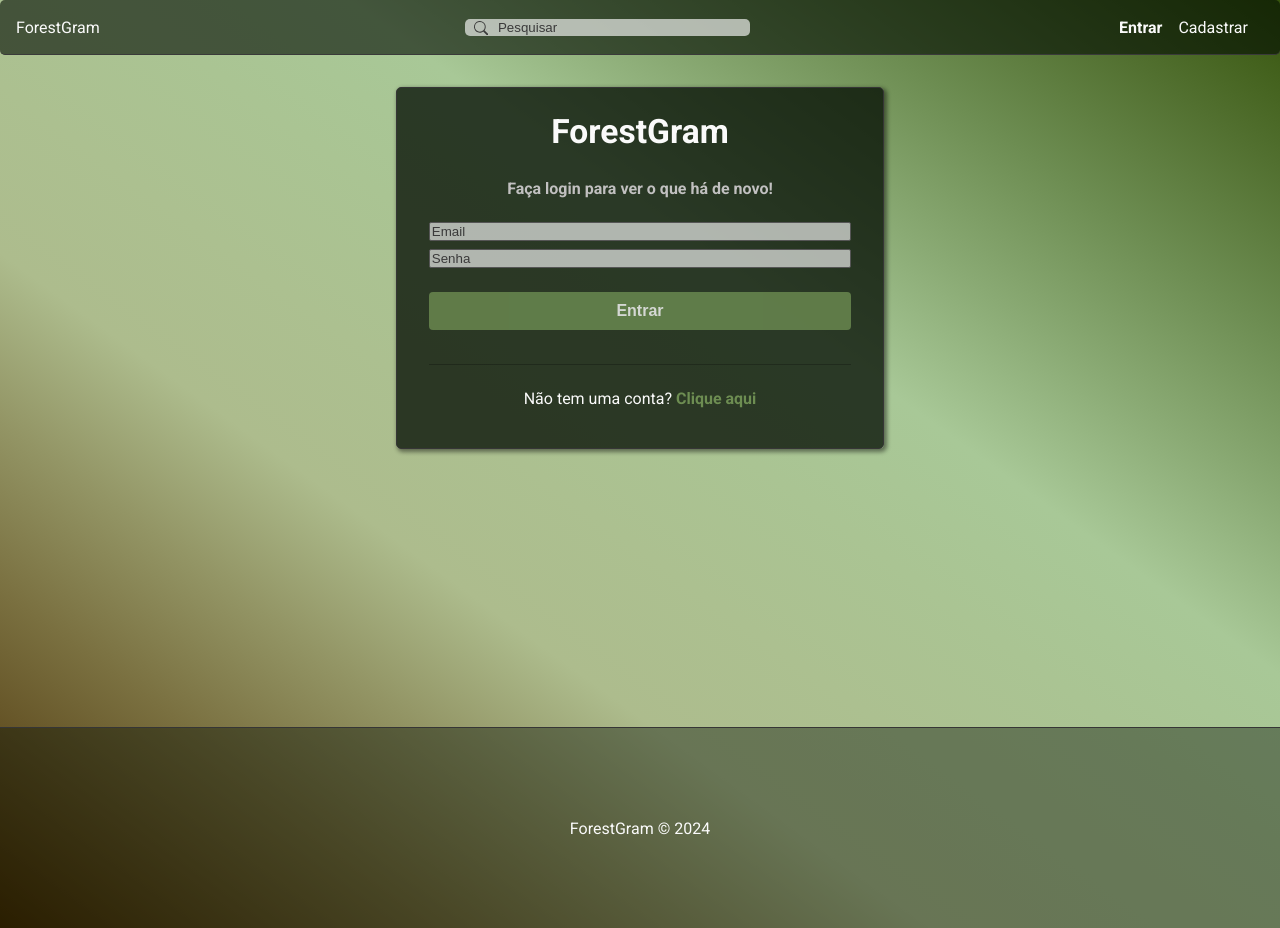
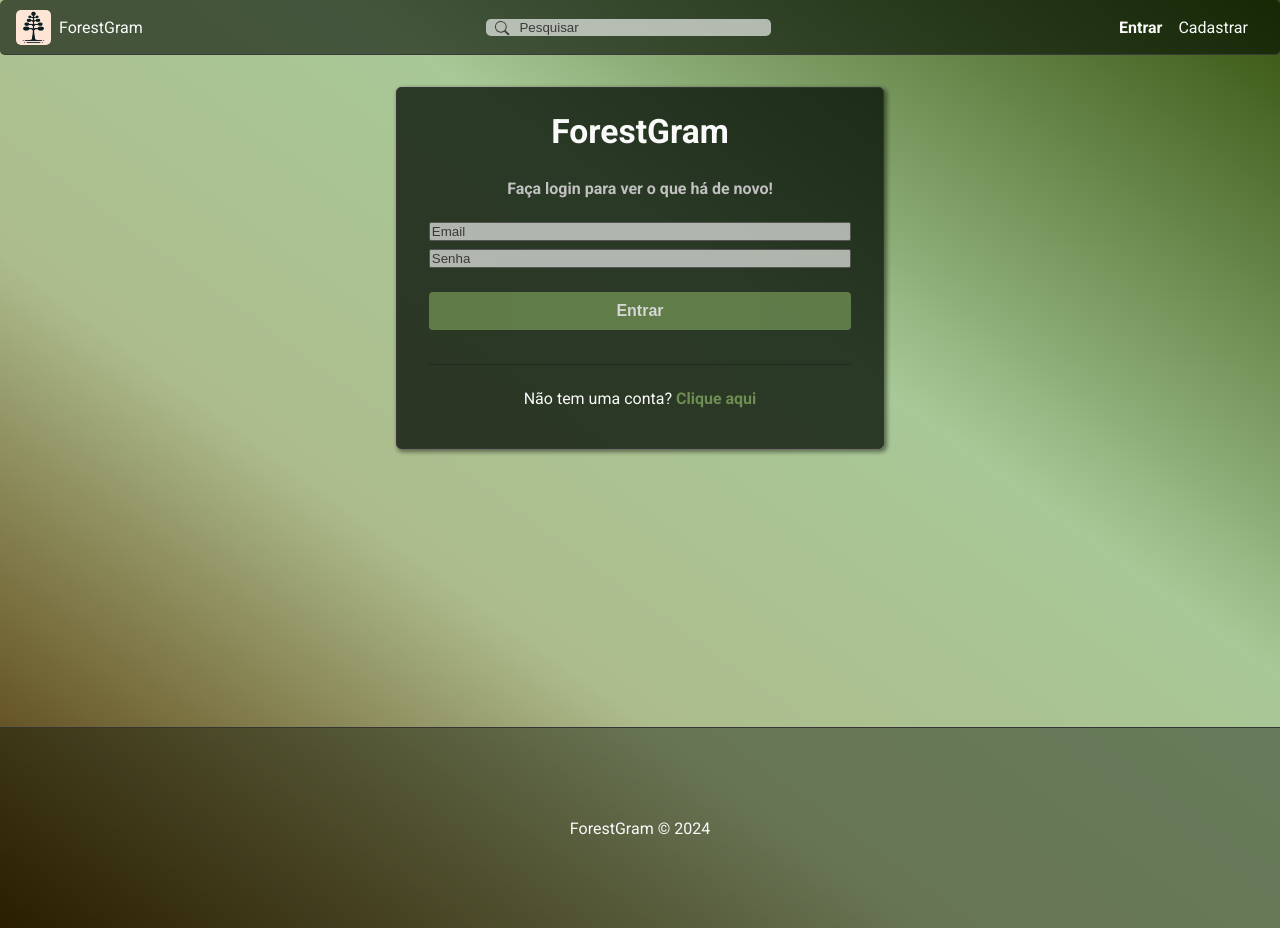
Before and after one commit to Rodrigo-Rods/ReactGram, a React (Create React App) app in the folder 12_ReactGram/frontend/: page /login in a window 1280 px wide. Built offline with nearby package versions, Linux system fonts and the light colour scheme.

Commit message:
Add logo to navbar and update profile page styling

```diff
--- a/12_ReactGram/frontend/src/components/Navbar.css
+++ b/12_ReactGram/frontend/src/components/Navbar.css
@@ -54,3 +54,10 @@ margin: 0;
 #nav-links svg{
     font-size: 1.5em;
 }
+
+#nav-logo {
+    height: 35px;
+    width: 35px;
+    border-radius: 5px;
+    margin-right: .5em;
+}
--- a/12_ReactGram/frontend/src/components/Navbar.js
+++ b/12_ReactGram/frontend/src/components/Navbar.js
@@ -38,7 +38,10 @@ const Navbar = () => {
     }
 
     return <nav id="nav">
-        <Link to="/">ForestGram</Link>
+        <div id="nav-links">
+            <img src="/favicon.jpeg" id='nav-logo' />
+            <Link to="/"> ForestGram</Link>
+        </div>
         <form id="search-form">
             <BsSearch style={{ color: '3a3a3a' }} />
             <input type="text" placeholder='Pesquisar' />
--- a/12_ReactGram/frontend/src/pages/Profile/Profile.css
+++ b/12_ReactGram/frontend/src/pages/Profile/Profile.css
@@ -1,15 +1,15 @@
 .loading-page {
-    text-align: center; /* Centraliza o texto horizontalmente */
-    font-size:400%; /* Tamanho da fonte */
+    text-align: center;
+    font-size:400%;
     font-weight: bolder;
-    position: absolute; /* Posiciona o elemento absolutamente */
-    top: 30%; /* Posiciona o topo do elemento no meio da tela */
-    left: 50%; /* Posiciona a esquerda do elemento no meio da tela */
-    transform: translate(-50%, -50%); /* Ajusta o posicionamento para centralizar perfeitamente */
+    position: absolute;
+    top: 30%;
+    left: 50%;
+    transform: translate(-50%, -50%);
   }
 
   #profile {
-    width: 50%;
+        width: 50%;
     margin: 0 auto;
   }
 
@@ -26,4 +26,10 @@
     height: 100px;
     border-radius: 50%;
     margin-right: 2em;
+    border: 1px solid transparent;
   }
+
+  .profile-header img:hover {
+    cursor: pointer;
+    opacity: 0.9;
+  }
```
Also changed, not shown: 1 other file (tests, documents, lock files or other folders).
